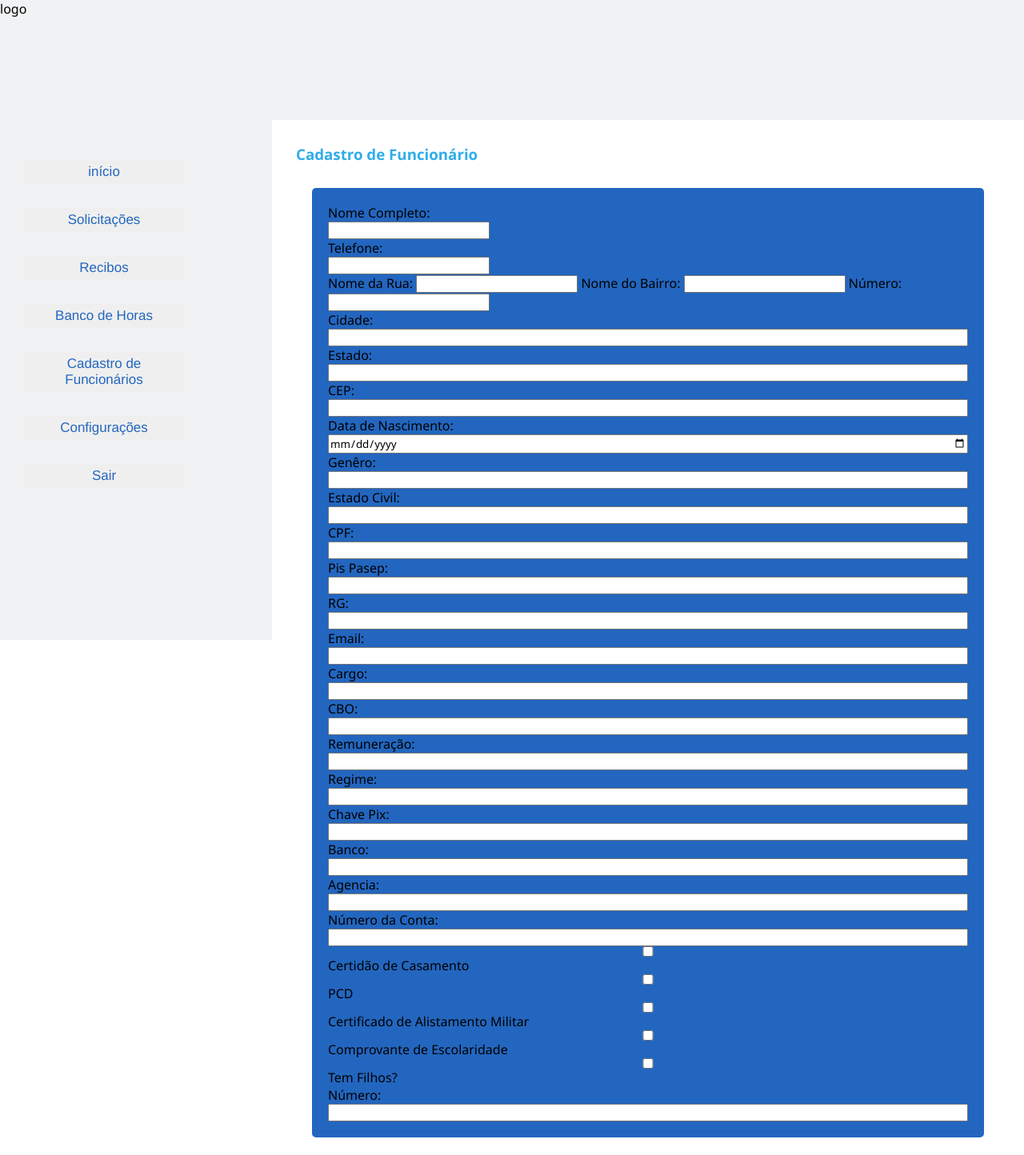
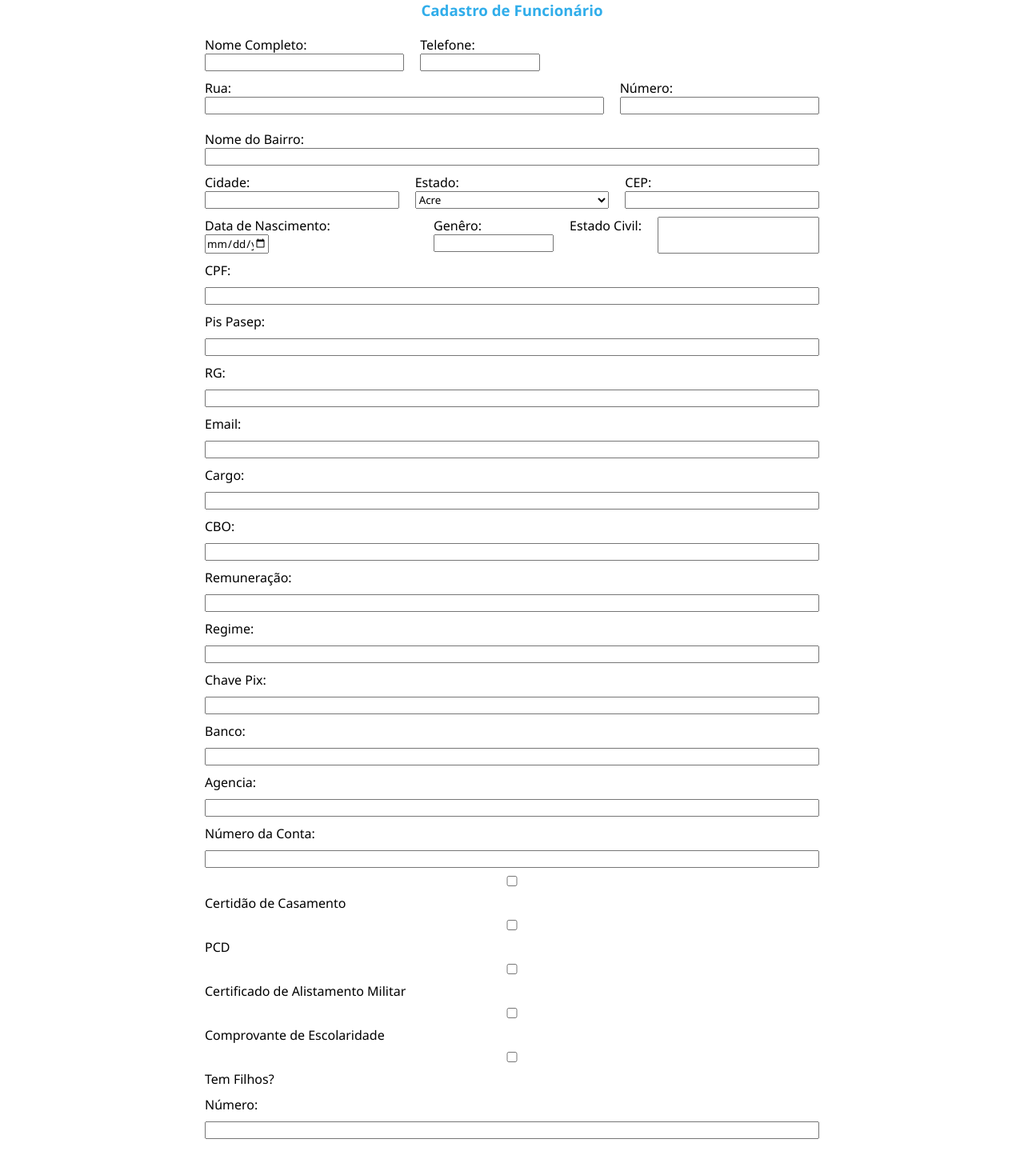
Before and after one commit to forjandobits/Projeto_PI, a PHP site: page /cadastro_de_funcionario.html in a window 1280 px wide. Shown: the whole page at 80% size. Before the commit the page ends 1422 px from the top, so only its background shows below. Run offline with PHP 8.4, Linux system fonts and the light colour scheme.

Commit message:
FEAT: Estilização do formulario caminhando

```diff
--- a/html-css/cadastro_de_funcionario.html
+++ b/html-css/cadastro_de_funcionario.html
@@ -13,27 +13,11 @@
   </head>
 
   <body>
-    <header class="cabecalho-tela-inicial">logo</header>
+    <header class="cabecalho-tela-inicial">
+        <!-- <img class="logo" src="./public/img/Logo Humanamente.png"> -->
+    </header>
 
     <main>
-
-
-      <aside class="aside-tela-inicial">
-        <img src="" alt="" class="hide" />
-        <!-- seta -->
-        <img src="" alt="" />
-        <!-- imagem usuario -->
-        <!-- sarão adicionados icones antes de cada elemento abaixo(a) -->
-        <button class="button-aside">início</button>
-        <button class="button-aside">Solicitações</button>
-        <button class="button-aside">Recibos</button>
-        <button class="button-aside">Banco de Horas</button>
-        <button class="button-aside">Cadastro de Funcionários</button>
-        <button class="button-aside">Configurações</button>
-        <button class="button-aside">Sair</button>
-      </aside>
-
-
       <article>
         <section>
           <h1 class="titulo-grande-h1">Cadastro de Funcionário</h1>
@@ -41,88 +25,107 @@
 
         <form class="form-cadastrar-func">
 
-            <div class="config-input-form1">
+            <div class="config-input-form-campo">
+              <div class="config-campo-medio">
               <label for="nome-completo">Nome Completo:</label>
-                <input
-                    type="text"
-                    id="nome-completo"
-                    name="nome-Funcionario"
-                    required
-                />
-
-                <label for="telefone">Telefone:</label>
-                <input
-                    type="text"
-                    id="telefone"
-                    name="Telefone-Funcionario"
-                    required
-                />
+              <input type="text" id="nome-completo" name="nome-Funcionario" required/>
             </div>
 
-          <div class="config-input-form-endereco">
-          <label for="rua">Nome da Rua:</label>
+            <div class="config-campo-pequeno">
+              <label for="telefone">Telefone:</label>
+              <input type="text" id="telefone" name="Telefone-Funcionario" required />
+            </div>
+
+          </div>
+
+          <div class="config-input-form-campo">
+
+            <div class="config-campo-grande">
+              <label for="rua">Rua:</label>
               <input type="text" id="rua" name="NomeRua-Funcionario" required />
+            </div>
 
+            <div class="config-campo-medio">
+              <label for="NumeroCasa">Número:</label>
+              <input type="number" id="NumeroCasa-Funcionario" />
+            </div>
+
+            <div class="config-campo-grande">
               <label for="bairro">Nome do Bairro:</label>
-          <input type="text"
-            id="bairro"
-            name="NomeBairro-Funcionario"
-            required
-          />
+              <input type="text" id="bairro" name="NomeBairro-Funcionario" required />
+            </div>
 
-          <label for="NumeroCasa">Número:</label>
-          <input type="number" id="NumeroCasa-Funcionario">
           </div>
 
 
+          <div class="config-input-form-campo">
+
+            <div class="config-campo-medio">
               <label for="cidade">Cidade:</label>
-          <input
-            type="text"
-            id="cidade"
-            name="NomeCidade-Funcionario"
-            required
-          />
+              <input  type="text"  id="cidade"  name="NomeCidade-Funcionario" required />
+            </div>
 
+            <div class="config-campo-medio">
               <label for="estado">Estado:</label>
-          <input
-            type="text"
-            id="estado"
-            name="NomeEstado-Funcionario"
-            required
-          />
+               <select id="estado" name="NomeEstado-Funcionario" required>
+                <option value="AC">Acre</option>
+                <option value="AL">Alagoas</option>
+                <option value="AP">Amapá</option>
+                <option value="AM">Amazonas</option>
+                <option value="BA">Bahia</option>
+                <option value="CE">Ceará</option>
+                <option value="DF">Distrido Federal</option>
+                <option value="ES">Espírito Santo</option>
+                <option value="GO">Goiás</option>
+                <option value="MA">Maranhão</option>
+                <option value="MT">Mato Grosso</option>
+                <option value="MS">Mato Grosso do Sul</option>
+                <option value="MG">Minas Gerais</option>
+                <option value="PA">Pará</option>
+                <option value="PB">Paraiba</option>
+                <option value="PR">Paraná</option>
+                <option value="PE">Pernambuco</option>
+                <option value="PI">Piauí</option>
+                <option value="RJ">Rio de Janeiro</option>
+                <option value="RN">Rio Grande do Norte</option>
+                <option value="RS">Rio Grande do Sul</option>
+                <option value="RO">Rondônia</option>
+                <option value="RR">Roraima</option>
+                <option value="SC">Santa Catarina</option>
+                <option value="SP">São Paulo</option>
+                <option value="SE">Sergipe</option>
+                <option value="TO">Tocantins</option>
+              </select>
+            </div>
 
+            <div class="config-campo-medio">
               <label for="CEP">CEP:</label>
               <input type="number" id="CEP" name="CEP-Funcionario" required />
+            </div>
+        </div>
 
+        <div class="config-input-form-campo">
+
+            <div class="config-campo-pequeno">
               <label for="dataNasc">Data de Nascimento:</label>
-          <input
-            type="date"
-            id="dataNasc"
-            name="DataNascimento-Funcionario"
-            required
-          />
+              <input type="date"  id="dataNasc"  name="DataNascimento-Funcionario"  required />
+            </div>
 
+            <div class="config-campo-medio">
               <label for="gen">Genêro:</label>
               <input type="text" id="gen" name="Genero-funcionario" required />
+            </div>
 
               <label for="EstCivil">Estado Civil:</label>
-          <input
-            type="text"
-            id="EstCivil"
-            name="EstadoCivil-Funcionario"
-            required
-          />
+              <input  type="text"  id="EstCivil"  name="EstadoCivil-Funcionario"  required />
+            </div>
+          </div>
 
           <label for="CPF">CPF:</label>
           <input type="number" id="CPF" name="CPF-Funcionario" required />
 
           <label for="PPasep">Pis Pasep:</label>
-          <input
-            type="number"
-            id="PPasep"
-            name="PisPasep-Funcionario"
-            required
-          />
+          <input  type="number"  id="PPasep"  name="PisPasep-Funcionario"  required/>
 
           <label for="RG">RG:</label>
           <input type="text" id="RG" name="RG-Funcionario" required />
@@ -137,12 +140,7 @@
           <input type="number" id="CBO" name="CBO-Funcionario" required />
 
           <label for="Remuneracao">Remuneração:</label>
-          <input
-            type="number"
-            id="Remuneracao"
-            name="Remuneracao-Funcionario"
-            required
-          />
+          <input  type="number"  id="Remuneracao" name="Remuneracao-Funcionario"  required />
 
           <label for="Regime">Regime:</label>
           <input type="number" id="Regime" name="Regime-Funcionario" required />
@@ -157,12 +155,7 @@
           <input type="text" id="Agencia" name="Agencia-Funcionario" required />
 
           <label for="NumeroConta">Número da Conta:</label>
-          <input
-            type="number"
-            id="NumeroConta"
-            name="NumeroConta-Funcionario"
-            required
-          />
+          <input type="number" id="NumeroConta" name="NumeroConta-Funcionario"  required  />
 
           <input type="checkbox" id="CertidaoCasamento" name="CertidaoCasamento-Funcionario"/>
         <label for="CertidaoCasamento">Certidão de Casamento</label>
--- a/html-css/public/css/estilo.css
+++ b/html-css/public/css/estilo.css
@@ -1,3 +1,11 @@
+/* ========== Seletor Geral ========== */
+
+* {
+  padding: 0;
+  margin: 0;
+  font-family: 'Segoe UI', sans-serif;
+}
+
 /* ========== Variavéis ========== */
 
 :root {
@@ -25,42 +33,39 @@
   /* 14px */
 }
 
-/* ========== Seletor Geral ========== */
-
-* {
-  padding: 0;
-  margin: 0;
-  font-family: 'Segoe UI', sans-serif;
-}
 
 /* ========== Area de estrutura geral so site ========== */
-
+/*
 main {
   display: flex;
-}
+} */
 
-figure {
+/* section{
+ text-align: center;
+} */
+
+/* figure {
   margin: 0;
   display: flex;
   flex-direction: column;
   height: 100%;
-}
+} */
 
 
 /* ========== Container principal da tela de Login ========== */
 
-.container-login {
+/* .container-login {
   flex: 1;
   color: var(--cor-texto-padrao);
   display: flex;
   flex-direction: column;
   justify-content: center;
   height: 100vh;
-}
+} */
 
 /* ========== Imagem de fundo ========== */
 
-.containter-fundo {
+/* .containter-fundo {
   position: relative;
 }
 
@@ -82,11 +87,11 @@ figure {
   background-repeat: no-repeat;
   background-size: cover;
   background-position: center;
-}
+} */
 
 /* ========== 'Logo' (Pode ser usado para imagens especificas) ========== */
 
-.container-logo {
+/* .container-logo {
   position: fixed;
   bottom: 50px;
   left: 50px;
@@ -99,16 +104,15 @@ figure {
   position: relative;
   bottom: 4px;
   left: 4px;
-}
+} */
 
-.logo {
-  bottom: 50px;
-  left: 50px;
+/* .logo {
+  display: flex;
   width: 7.5rem;
   border-radius: 10px;
-}
+} */
 
-.texto-login {
+/* .texto-login {
   flex: 3;
   color: var(--cor-texto-padrao);
   display: flex;
@@ -125,11 +129,11 @@ figure {
 
 .texto-login h3 {
   font-size: var(--fonte-media);
-}
+} */
 
 /* ========== Area de Login Principal ========== */
 
-.barra-lateral {
+/* .barra-lateral {
   background-color: var(--cor-background);
   padding: 20px;
   flex: 1;
@@ -186,10 +190,10 @@ figure {
   margin: 10px 0;
   color: var(--cor-texto-cinza);
   font-size: var(--fonte-minuscula);
-}
+} */
 
 /* ========== Area de Tela Inicial ========== */
-
+/*
 .cabecalho-tela-inicial {
   height: 150px;
   align-items: first baseline;
@@ -203,12 +207,12 @@ figure {
   display: flex;
   flex-direction: column;
   text-align: left;
-  height: calc(100vh - 190px);
-  width: 500px;
-  overflow: hidden;
-}
+  height: calc(100vh - 190px); */
+  /* width: 500px; */
+  /* overflow: hidden;
+} */
 
-.article-tela-inicial {
+/* .article-tela-inicial {
   display: flex;
   flex-direction: column;
   gap: var(--gap);
@@ -274,34 +278,67 @@ figure {
 .button-aside:hover {
   transform: scale(1.1);
   color: var(--cor-background-azul);
-}
+} */
 
 /* ========== Area de Tela de cadastro de funcionario ========== */
 
 .titulo-grande-h1{
   margin: 30px;
   color: var(--cor-titulo-azul);
+  margin: auto;
+  text-align: center;
 }
 
-/* ========== Formulario cadastro de funcionario ========== */
-
 .form-cadastrar-func {
-  background-color: var( --cor-background-hover);
-  width: 800px;
-  margin: auto 50px;
+  /* background-color: var( --cor-background-hover); */
+  width: 60vw;
+  margin: auto;
   padding: 20px;
   border-radius: 5px;
   display: flex;
   flex-direction: column;
+  gap: 10px;
 }
 
-.config-input-form1 {
+.config-input-form-campo {
+  display: flex;
+  gap: 20px;
+  width: 100%;
+  flex-wrap: wrap; /* se for preciso quebrar em telas menores */
+}
+
+.config-campo-grande {
   display: flex;
   flex-direction: column;
-  align-items: self-start;
+  flex: 2;
+  min-width: 300px;
 }
 
-.config-input-form-endereco {
-  /* display: flex; */
-  flex-direction: row;
+.config-campo-pequeno {
+  display: flex;
+  flex-direction: column;
+  flex: 2;
+  min-width: 90px;
 }
+
+.config-campo-medio {
+  display: flex;
+  flex-direction: column;
+  flex: 1;
+  min-width: 150px;
+  max-width: 250px; /* evita que fique esticado demais */
+}
+
+.config-campo-pequeno input {
+  width: 30%;
+  box-sizing: border-box;
+}
+
+.config-campo-medio input,
+.config-campo-grande input {
+  width: 100%;
+  box-sizing: border-box;
+}
+
+
+/* ========== Formulario cadastro de funcionario ========== */
```
Lines whose indentation alone changed are shown as unchanged.
